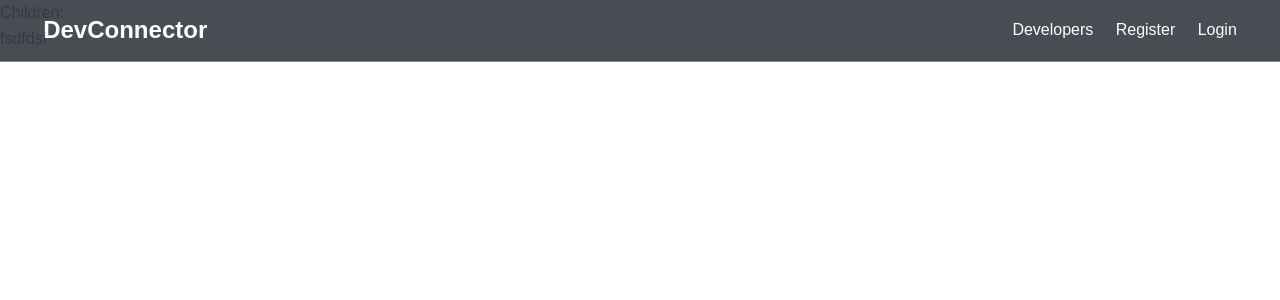
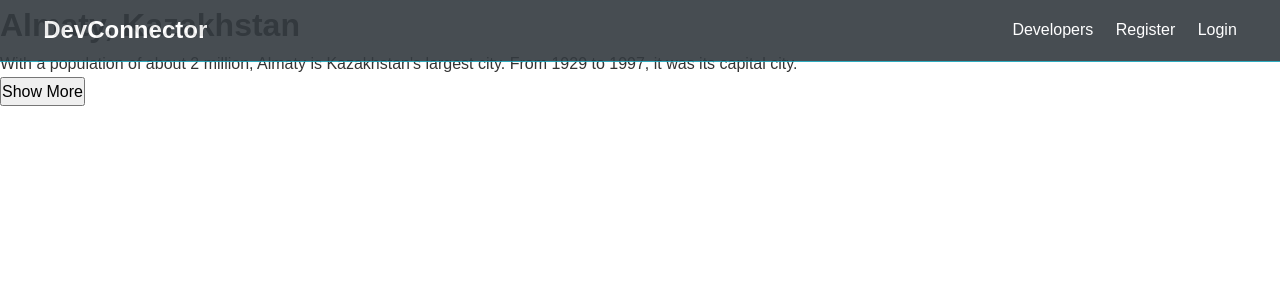
Before and after one commit to mjapanwala/yelpcamp, a React (Create React App) app in the folder client/: page / in a window 1280 px wide. Shown: the top 300 px of the page. Built offline with nearby package versions, Linux system fonts and the light colour scheme.

Commit message:
Sharing State Between Component

```diff
--- a/client/src/App.js
+++ b/client/src/App.js
@@ -3,7 +3,7 @@ import { BrowserRouter, Routes, Route } from "react-router-dom";
 import Navbar from "./components/layout/Navbar";
 import  {Landing}  from "./components/layout/Landing";
 import "./App.css";
-import {Adult} from "./components/layout/Practice"
+import {Accordion} from "./components/layout/SharingStateBetweenComponent"
 
 
 function App() {
@@ -15,7 +15,7 @@ function App() {
         <Navbar />
         {/* <Route path="/" index element={<Landing />}/> */}
         {/* <Landing /> */}
-      <Adult/>
+      <Accordion/>
       </Fragment>
       {/* </Routes>
    </BrowserRouter> */}
--- a/client/src/components/layout/Practice.js
+++ /dev/null
@@ -1,19 +0,0 @@
-import { PromiseProvider } from 'mongoose';
-import React from 'react';
-
-function Adult() {
-  return (
-    <Child>
-      <p>fsdfdsf</p>
-    </Child>
-  )
-}
-
-function Child(props) {
-  return (
-    <p>Children: {props.children}</p>
-
-  )
-}
-
-export{Adult}
--- /dev/null
+++ b/client/src/components/layout/SharingStateBetweenComponent.js
@@ -0,0 +1,32 @@
+// import { PromiseProvider } from 'mongoose';
+import React, {useState} from 'react';
+
+function Accordion() {
+  const [activeIndex, setActiveIndex] = useState(0);
+  return (
+  <>
+    <h1>Almaty, Kazakhstan</h1>
+    <Panel title="About" isActive={activeIndex === 0} onShow={() => {setActiveIndex(0)}} >
+    With a population of about 2 million, Almaty is Kazakhstan's largest city. From 1929 to 1997, it was its capital city.
+    </Panel>
+    <Panel title="Etymology" isActive={activeIndex === 1} onShow={() => {setActiveIndex(1)}} >
+    The name comes from <span lang="kk-KZ">алма</span>, the Kazakh word for "apple" and is often translated as "full of apples". In fact, the region surrounding Almaty is thought to be the ancestral home of the apple, and the wild <i lang="la">Malus sieversii</i> is considered a likely candidate for the ancestor of the modern domestic apple.
+    </Panel>
+  </>
+  )
+}
+
+function Panel({isActive, children, onShow }) {
+
+  return (
+    <>
+   {isActive ? (
+      <p>{children}</p>
+   ): (
+    <button onClick={onShow}>Show More</button>
+     )}
+  </>
+  )
+}
+
+export{Accordion}
```
